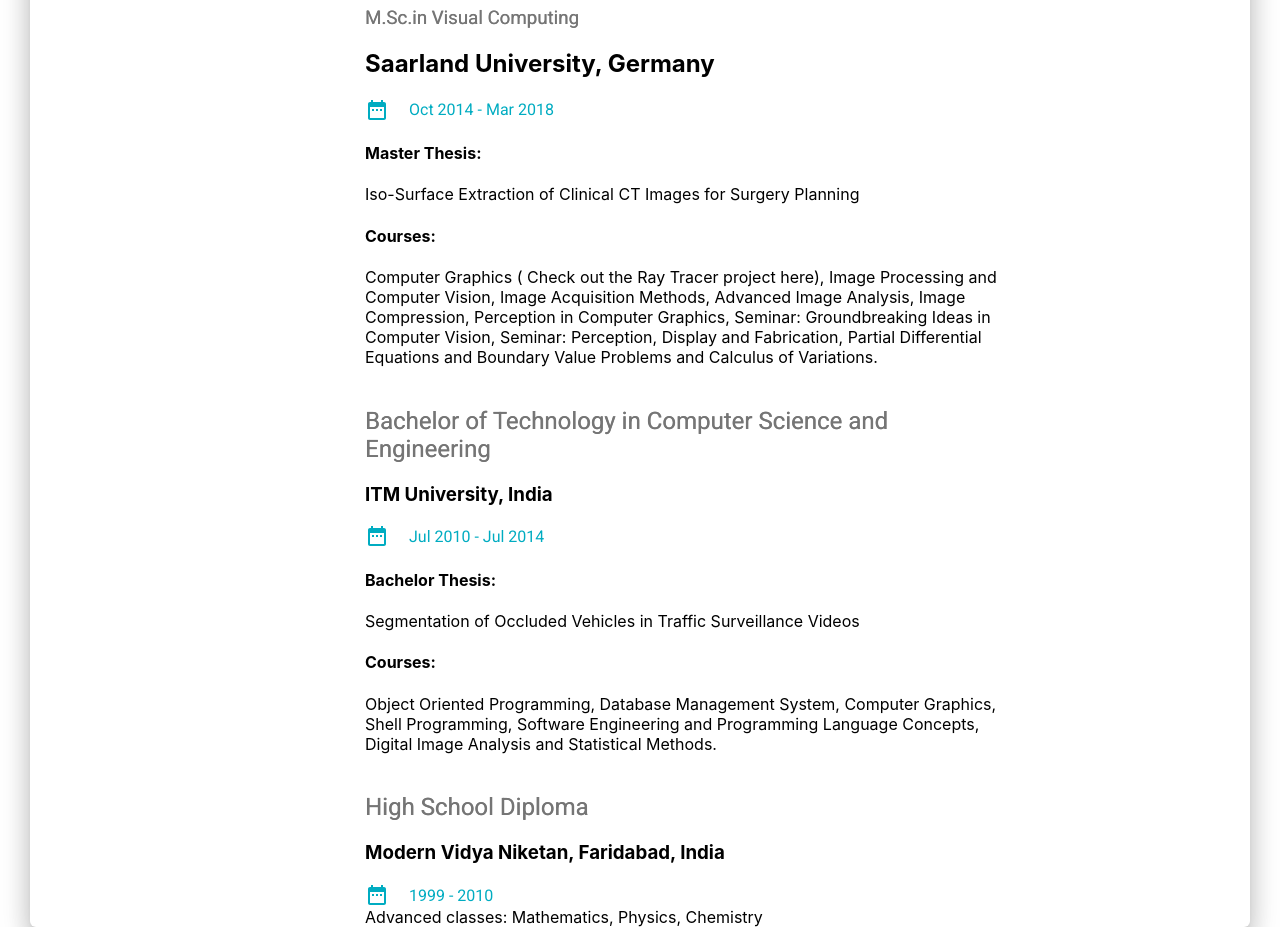
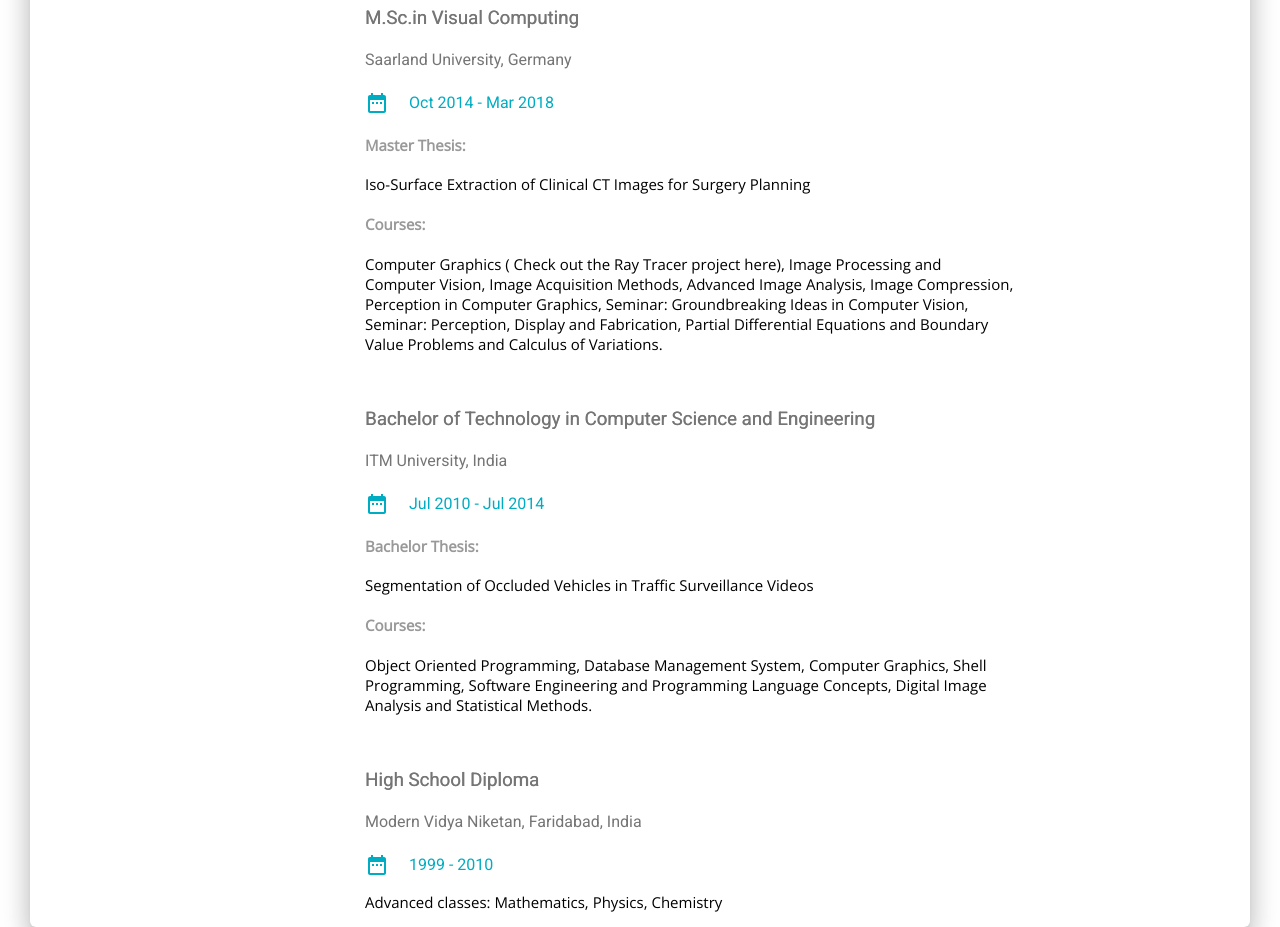
Before and after one commit to medha-juneja/medha-juneja.github.io, a React (Create React App) app: page / in a window 1280 px wide. Shown: the part 2680-3607 px from the top of the page. Built offline with nearby package versions, Linux system fonts and the light colour scheme.

Commit message:
added style to education component

```diff
--- a/src/assets/jss/material-kit-react/customviews/resumePage.js
+++ b/src/assets/jss/material-kit-react/customviews/resumePage.js
@@ -81,6 +81,17 @@
   textShadow:"0.3px 0.3px 0.3px grey"
 },
 
+cvuniversity:{
+  color:"#757575",
+  fontFamily:'"Roboto", sans-serif',
+  fontWeight: "400",
+},
+
+cvthesis:{
+  fontFamily: "Open Sans",
+  color:"#999"
+},
+
   cvdescription_container:{
     display:"flex",
     flex: "0 0 auto",
--- a/src/assets/jss/material-kit-react/views/profilePage.js
+++ b/src/assets/jss/material-kit-react/views/profilePage.js
@@ -80,7 +80,14 @@
   navWrapper: {
     margin: "20px auto 50px auto",
     textAlign: "center"
+  },
+
+buttonlinks: {
+  "&:hover": {
+    color: "#00acc1 !important"
   }
+}
+
 
 };
 
--- a/src/customcomponents/Education.js
+++ b/src/customcomponents/Education.js
@@ -6,9 +6,7 @@
 import GridItem from "components/Grid/GridItem.js";
 import styles from "assets/jss/material-kit-react/customviews/resumePage.js";
 import Button from "components/CustomButtons/Button.js";
-import {Code, Language, DateRange} from "@material-ui/icons";
-import List from "@material-ui/core/List";
-import ListItem from "@material-ui/core/ListItem";
+import {DateRange} from "@material-ui/icons";
 
 
 const useStyles = makeStyles(styles);
@@ -28,44 +26,50 @@
 
                         <div style={{textAlign:"left", marginLeft:"100px"}}>
                           <h3 className={classes.cvshorttitle}>M.Sc.in Visual Computing</h3>
-                          <h2>Saarland University, Germany</h2>
+                          <h4 className={classes.cvuniversity}>Saarland University, Germany</h4>
                           <div className={classes.cv_date}>
                             <DateRange style={{marginRight:"20px"}}/><span>Oct 2014 - Mar 2018</span>
                           </div>
-                          <h4>Master Thesis:</h4>
-                          <span>Iso-Surface Extraction of Clinical CT Images for Surgery Planning</span>
-                          <h4>Courses:</h4>
-                          <span>Computer Graphics ( Check out the Ray Tracer project here), Image Processing and Computer Vision,
-                           Image Acquisition Methods, Advanced Image Analysis, Image Compression, Perception in Computer Graphics,
-                           Seminar: Groundbreaking Ideas in Computer Vision, Seminar: Perception, Display and Fabrication,
-                           Partial Differential Equations and Boundary Value Problems and Calculus of Variations.</span>
+                          <p className={classes.description}>
+                            <h4 className={classes.cvthesis}>Master Thesis:</h4>
+                            Iso-Surface Extraction of Clinical CT Images for Surgery Planning
+                            <h4 className={classes.cvthesis}>Courses:</h4>
+                            Computer Graphics ( Check out the Ray Tracer project here), Image Processing and Computer Vision,
+                            Image Acquisition Methods, Advanced Image Analysis, Image Compression, Perception in Computer Graphics,
+                            Seminar: Groundbreaking Ideas in Computer Vision, Seminar: Perception, Display and Fabrication,
+                            Partial Differential Equations and Boundary Value Problems and Calculus of Variations.
+                         </p>
                         </div>
 
                         <br/>
 
                           <div style={{textAlign:"left", marginLeft:"100px"}}>
-                            <h2 className={classes.cvshorttitle}>Bachelor of Technology in Computer Science and Engineering</h2>
-                            <h3>ITM University, India</h3>
+                            <h3 className={classes.cvshorttitle}>Bachelor of Technology in Computer Science and Engineering</h3>
+                            <h4 className={classes.cvuniversity}>ITM University, India</h4>
                             <div className={classes.cv_date}>
                               <DateRange style={{marginRight:"20px"}}/><span>Jul 2010 - Jul 2014</span>
                             </div>
-                            <h4>Bachelor Thesis:</h4>
-                            <span>Segmentation of Occluded Vehicles in Traffic Surveillance Videos</span>
-                            <h4>Courses:</h4>
-                            <span>Object Oriented Programming, Database Management System, Computer Graphics,
+                            <p className={classes.description}>
+                            <h4 className={classes.cvthesis}>Bachelor Thesis:</h4>
+                            Segmentation of Occluded Vehicles in Traffic Surveillance Videos
+                            <h4 className={classes.cvthesis}>Courses:</h4>
+                            Object Oriented Programming, Database Management System, Computer Graphics,
                               Shell Programming, Software Engineering and Programming Language Concepts,
-                              Digital Image Analysis and Statistical Methods.</span>
+                              Digital Image Analysis and Statistical Methods.
+                            </p>
                           </div>
 
                         <br/>
 
                           <div style={{textAlign:"left", marginLeft:"100px"}}>
-                            <h2 className={classes.cvshorttitle}>High School Diploma</h2>
-                            <h3>Modern Vidya Niketan, Faridabad, India</h3>
+                          <h3 className={classes.cvshorttitle}>High School Diploma</h3>
+                              <h4 className={classes.cvuniversity}>Modern Vidya Niketan, Faridabad, India</h4>
                               <div className={classes.cv_date}>
                                 <DateRange style={{marginRight:"20px"}}/><span>1999 - 2010</span>
                               </div>
-                            <span>Advanced classes: Mathematics, Physics, Chemistry</span>
+                            <p className={classes.description}>
+                              Advanced classes: Mathematics, Physics, Chemistry
+                            </p>
                           </div>
 
                 </div>
--- a/src/customcomponents/ProfilePic.js
+++ b/src/customcomponents/ProfilePic.js
@@ -38,13 +38,13 @@
                     <span className={classes.margin5Left}>Berlin</span>
                     </div>
 
-                    <Button target="_blank" href="https://www.linkedin.com/in/medha-juneja/" justIcon link>
+                    <Button target="_blank" href="https://www.linkedin.com/in/medha-juneja/" justIcon link className={classes.buttonlinks}>
                       <i className={"fab fa-linkedin"} />
                     </Button>
-                    <Button target="_blank"  href="https://www.xing.com/profile/Medha_Juneja/" justIcon link>
+                    <Button target="_blank"  href="https://www.xing.com/profile/Medha_Juneja/" justIcon link className={classes.buttonlinks}>
                       <i className={"fab fa-xing"} />
                     </Button>
-                    <Button target="_blank" href="https://github.com/medha-juneja" justIcon link>
+                    <Button target="_blank" href="https://github.com/medha-juneja" justIcon link className={classes.buttonlinks}>
                       <i className={"fab fa-github"} />
                     </Button>
 
--- a/src/customcomponents/Resume.js
+++ b/src/customcomponents/Resume.js
@@ -60,7 +60,7 @@
                         <p className={classes.description}>
                         3D reconstruction of Bone-Implant System from segmented CT images in Unreal Engine for Surgery Planning for BMBF funded project:&nbsp;
                         <Link target="_blank" href="https://www.dfki.de/web/forschung/projekte-publikationen/projekte/projekt/iip-extrem/" color="inherit" rel="noopener" className={classes.cvlinks}>
-                         <i className={"fa fa-link"} style={{textDecoration:"none"}}/> Individualized Implants and Prosthetics for the Lower Extremities</Link>
+                         <i class="fas fa-external-link-alt" style={{textDecoration:"none"}}/> Individualized Implants and Prosthetics for the Lower Extremities</Link>
                         <ul style={{lineHeight: 1.7}}>
                           <li>Applied different surface extraction techniques such as Marching Cubes, Dual Contouring and several Mesh Smoothing algorithms.</li>
                           <li>Integrated and worked with several libraries such as Boost, OpenSubdiv and VCGLib (MeshLab) in Unreal Engine.</li>
```
